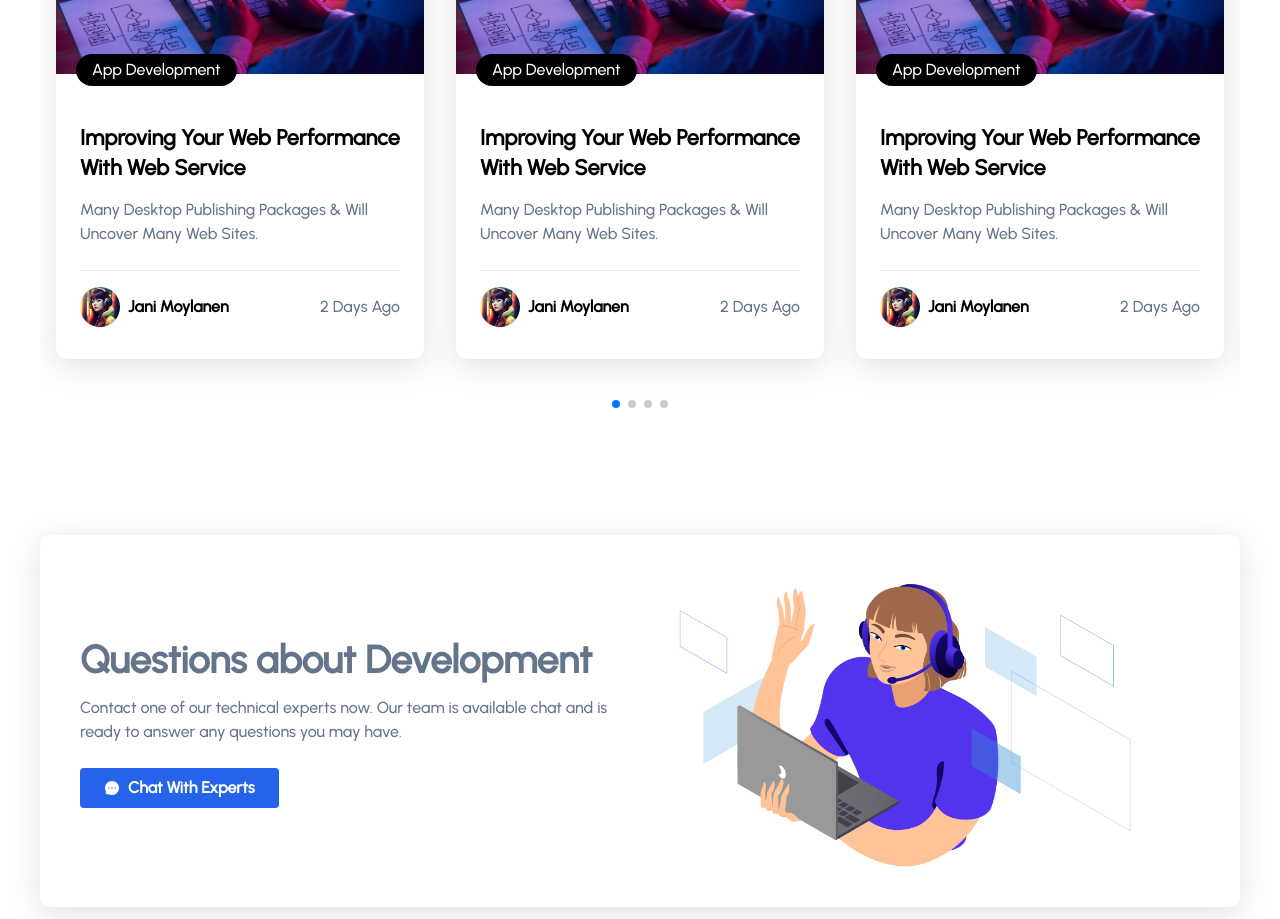
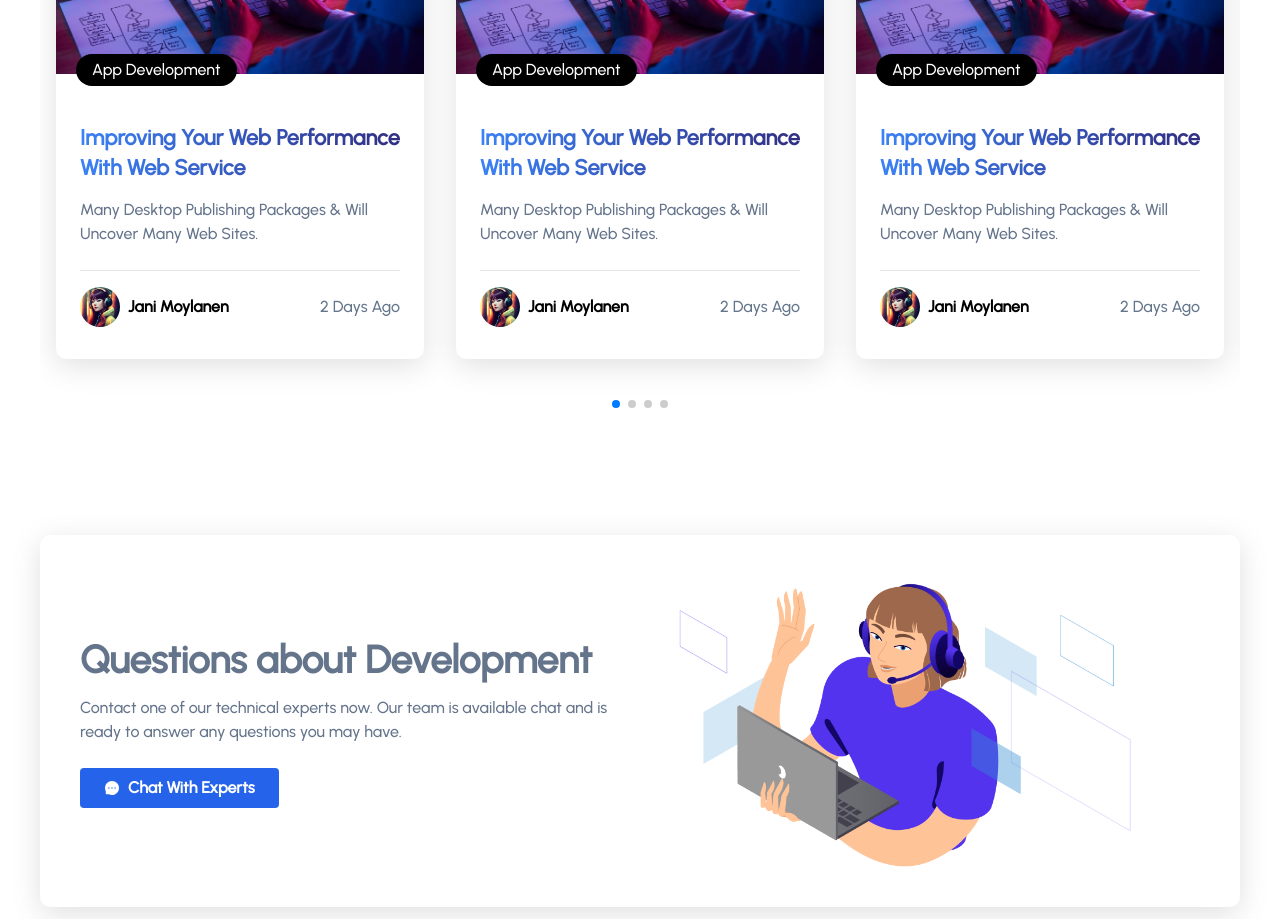
Before and after one commit to tusharshaha/web-market, a Next.js app in the folder frontend/: page / in a window 1280 px wide. Shown: the part 3080-3999 px from the top of the page. Built offline with nearby package versions, Linux system fonts and the light colour scheme.

Commit message:
udpated blog title style

```diff
--- a/frontend/components/Home/NewsBlog.tsx
+++ b/frontend/components/Home/NewsBlog.tsx
@@ -38,7 +38,7 @@ const NewsBlog: React.FC = () => {
                   <span className='absolute left-5 bottom-[-12px] bg-black rounded-full text-white px-4 py-1'>{ele.cat}</span>
                 </div>
                 <div className='px-6 pt-12'>
-                  <h4>{ele.title}</h4>
+                  <h4 className='bg-gradient-to-r from-blue-500 to-indigo-900 text-transparent bg-clip-text'>{ele.title}</h4>
                   <p className='mt-4 mb-6 text-slate-500'>{ele.des}</p>
                   <hr />
                 </div>
```
